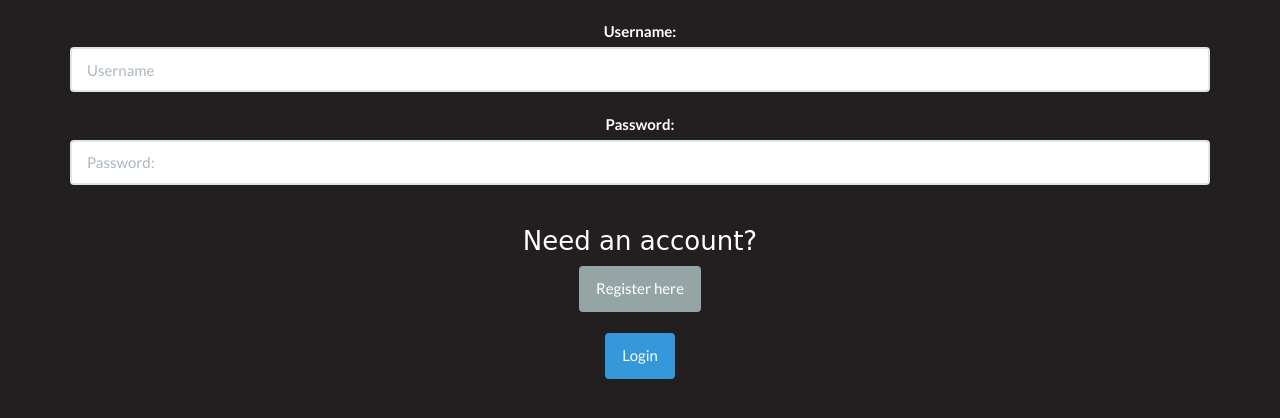
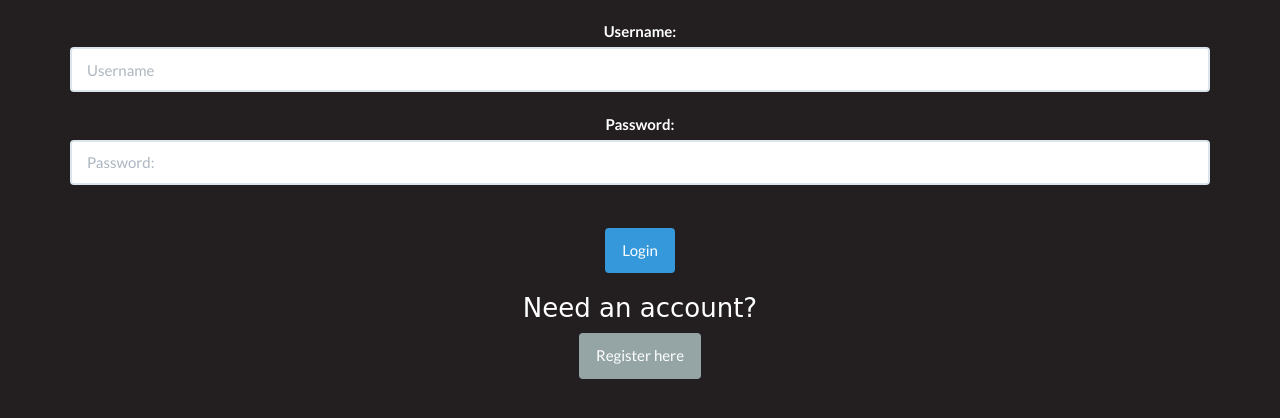
Before and after one commit to Shyber05/Todo_app, a Flask app: page /login in a window 1280 px wide. Shown: the part 220-638 px from the top of the page. Run offline with Flask 2, Linux system fonts and the light colour scheme; some libraries are stand-ins or nearby versions.

Commit message:
Fixed login form action

```diff
--- a/todo/templates/login.html
+++ b/todo/templates/login.html
@@ -8,7 +8,8 @@
 {% block body %}
 <h1 style="color:aliceblue; font-family:cursive">Login</h1>
 <div class="container" >
-    <form class="form-register" style="color:white;" method="POST">
+    <form class="form-signin" style="color:white;" method="POST">
+        {{form.hidden_tag()}}
         <br>
         {{ form.username.label() }}
         {{ form.username(class="form-control", placeholder="Username") }}
@@ -18,12 +19,12 @@
         {{ form.password(class="form-control", placeholder="Password:" ) }}
 
         <br>
+        <br>
+        {{ form.submit(class="btn btn-info", placeholder="Create Account") }}
         <div>
             <h3 style="font-family:cursive">Need an account?</h3>
             <a class="btn btn-default" href="/signup">Register here</a>
         </div>
-        <br>
-        {{ form.submit(class="btn btn-info", placeholder="Create Account") }}
     </form>
 </div>
 
```
